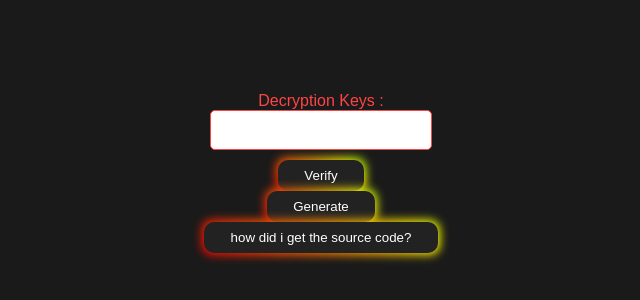
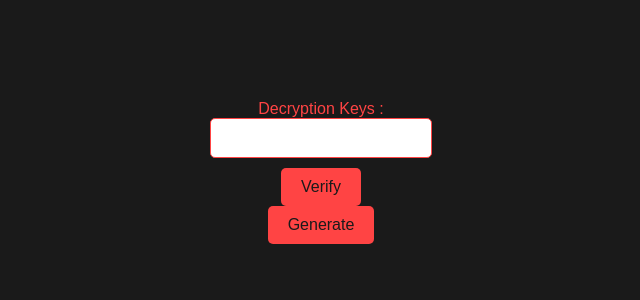
Before and after one commit to ChaseThePuppy/Chasefuscator-v0.1, a plain HTML site: page type.html in a window 1280 px wide. Shown: the part 228-528 px from the top of the page, without its empty margins (319-959 px from the left). Drawn offline with Linux system fonts and the light colour scheme.

Commit message:
Update type.html

```diff
--- a/type.html
+++ b/type.html
@@ -4,7 +4,7 @@
     <meta charset="UTF-8">
     <meta http-equiv="X-UA-Compatible" content="IE=edge">
     <meta name="viewport" content="width=device-width, initial-scale=1.0">
-    <title>aquaa key bypass</title>
+    <title>Aquaa</title>
     <style>
         body {
             background-color: #1a1a1a;
@@ -30,71 +30,18 @@
         }
 
         button {
-            padding: 0.6em 2em;
+            padding: 10px 20px;
+            font-size: 16px;
+            background-color: #ff4444;
+            color: #1a1a1a;
             border: none;
-            outline: none;
-            color: rgb(255, 255, 255);
-            background: #111;
             cursor: pointer;
-            position: relative;
-            z-index: 0;
-            border-radius: 10px;
-            user-select: none;
-            -webkit-user-select: none;
-            touch-action: manipulation;
-          }
+            border-radius: 5px;
+        }
 
-          button:before {
-            content: "";
-            background: linear-gradient(
-              45deg,
-              #ff0000,
-              #ff7300,
-              #fffb00,
-              #48ff00,
-              #00ffd5,
-              #002bff,
-              #7a00ff,
-              #ff00c8,
-              #ff0000
-            );
-            position: absolute;
-            top: -2px;
-            left: -2px;
-            background-size: 400%;
-            z-index: -1;
-            filter: blur(5px);
-            -webkit-filter: blur(5px);
-            width: calc(100% + 4px);
-            height: calc(100% + 4px);
-            animation: glowing-button-85 20s linear infinite;
-            transition: opacity 0.3s ease-in-out;
-            border-radius: 10px;
-          }
-
-          @keyframes glowing-button {
-            0% {
-              background-position: 0 0;
-            }
-            50% {
-              background-position: 400% 0;
-            }
-            100% {
-              background-position: 0 0;
-            }
-          }
-
-          button:after {
-            z-index: -1;
-            content: "";
-            position: absolute;
-            width: 100%;
-            height: 100%;
-            background: #222;
-            left: 0;
-            top: 0;
-            border-radius: 10px;
-          }
+        button:hover {
+            background-color: #ff6666;
+        }
     </style>
 </head>
 <body>
@@ -102,7 +49,6 @@
     <input type="text" id="apiKey">
     <button id="downloadButton">Verify</button>
     <button onclick="generateWeb()">Generate</button>
-    <button onclick="chase()">how did i get the source code?</button>
     <script>
         document.getElementById("downloadButton").addEventListener("click", function() {
             const enteredKey = document.getElementById("apiKey").value;
@@ -123,8 +69,6 @@
         function generateWeb() {
             window.location.href = "https://chasethepuppy.github.io/Chasefuscator-v0.1/generate.html";
         }
-        function chase() {
-            alert("lmaoo inspect element, chase on top");
     </script>
 </body>
 </html>
```
